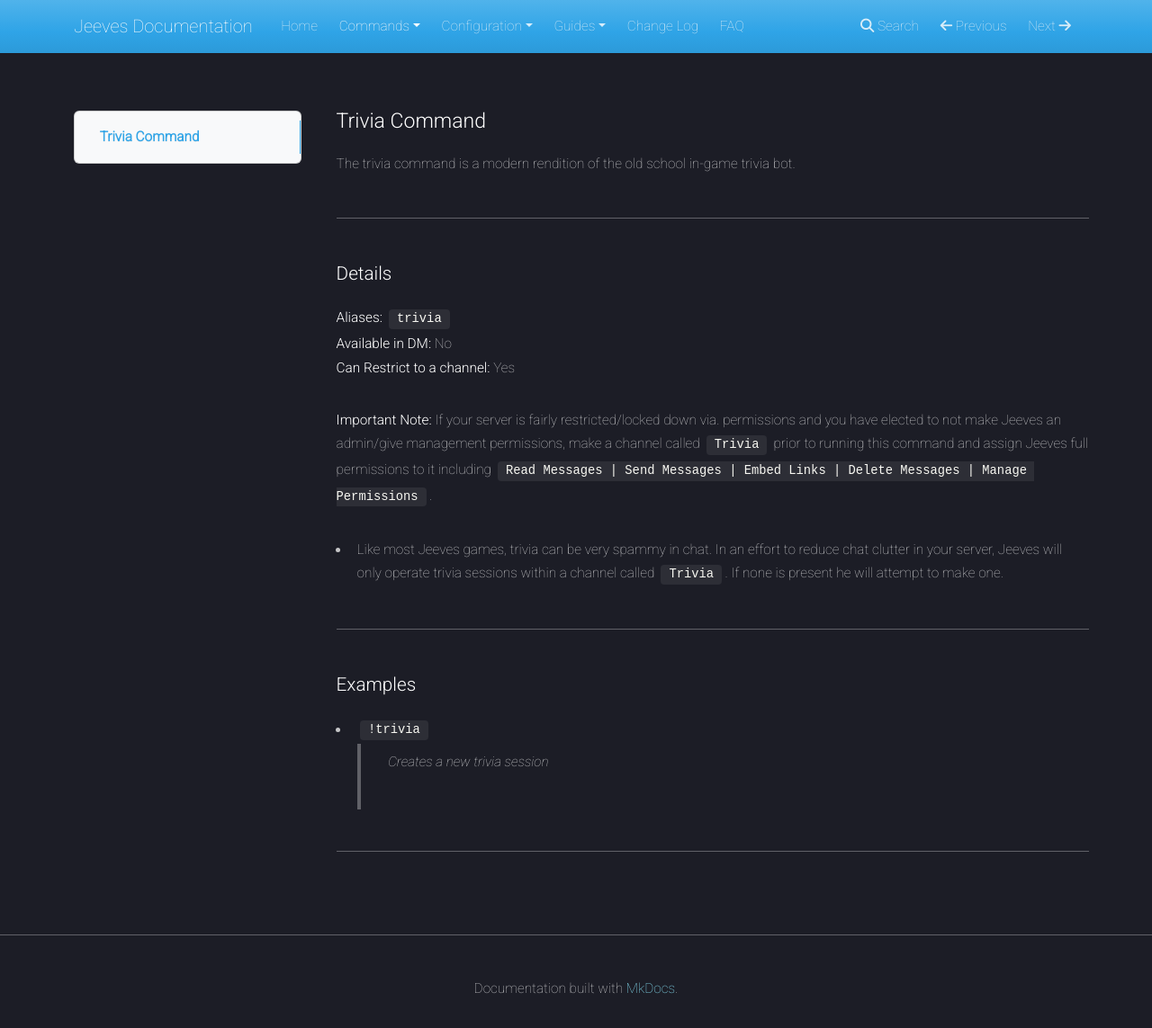
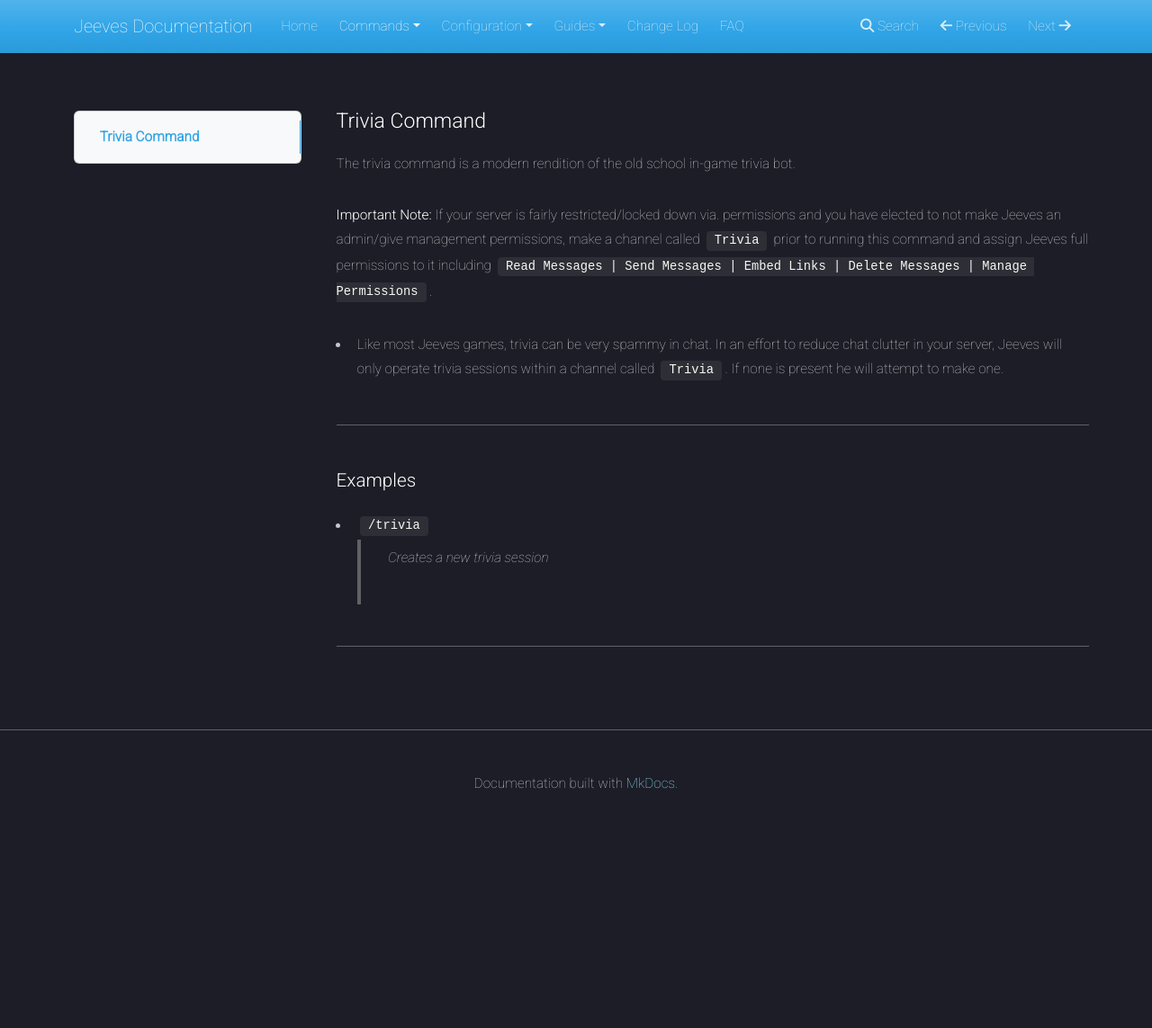
Before and after one commit to TeamJeeves/Jeeves-Bot-Documentation, an MkDocs documentation site: the page built from docs/commands/games/trivia.md, in a window 1280 px wide and 1143 px high. Shown: the whole window at 90% size. Built offline with MkDocs 1.6.1, drawn with Linux system fonts in a browser that asks for light colours; nearby versions of some CDN libraries.

Commit message:
Trivia updates

```diff
--- a/docs/commands/games/trivia.md
+++ b/docs/commands/games/trivia.md
@@ -1,14 +1,6 @@
 # Trivia Command
 
 The trivia command is a modern rendition of the old school in-game trivia bot.
-
-
-***
-### Details
-
-**Aliases:** `trivia`
-**Available in DM:** No
-**Can Restrict to a channel:** Yes
 
 **Important Note:** If your server is fairly restricted/locked down via. permissions and you have elected to not make Jeeves an admin/give management permissions, make a channel called `Trivia` prior to running this command and assign Jeeves full permissions to it including `Read Messages | Send Messages | Embed Links | Delete Messages | Manage Permissions`.
 
@@ -16,6 +8,6 @@ The trivia command is a modern rendition of the old school in-game trivia bot.
 ***
 ### Examples
 
-* `!trivia`
+* `/trivia`
 > Creates a new trivia session
 ***
```
